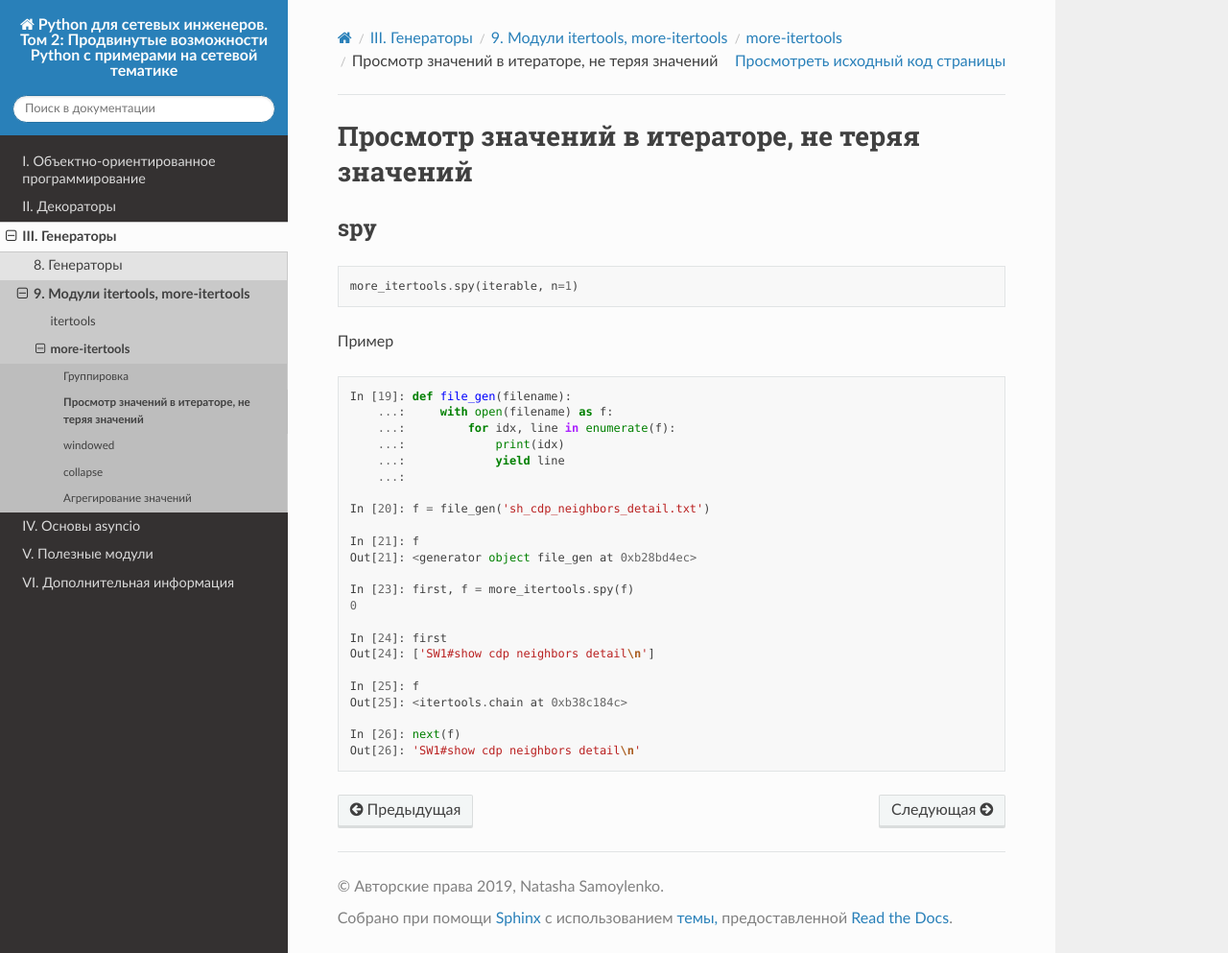
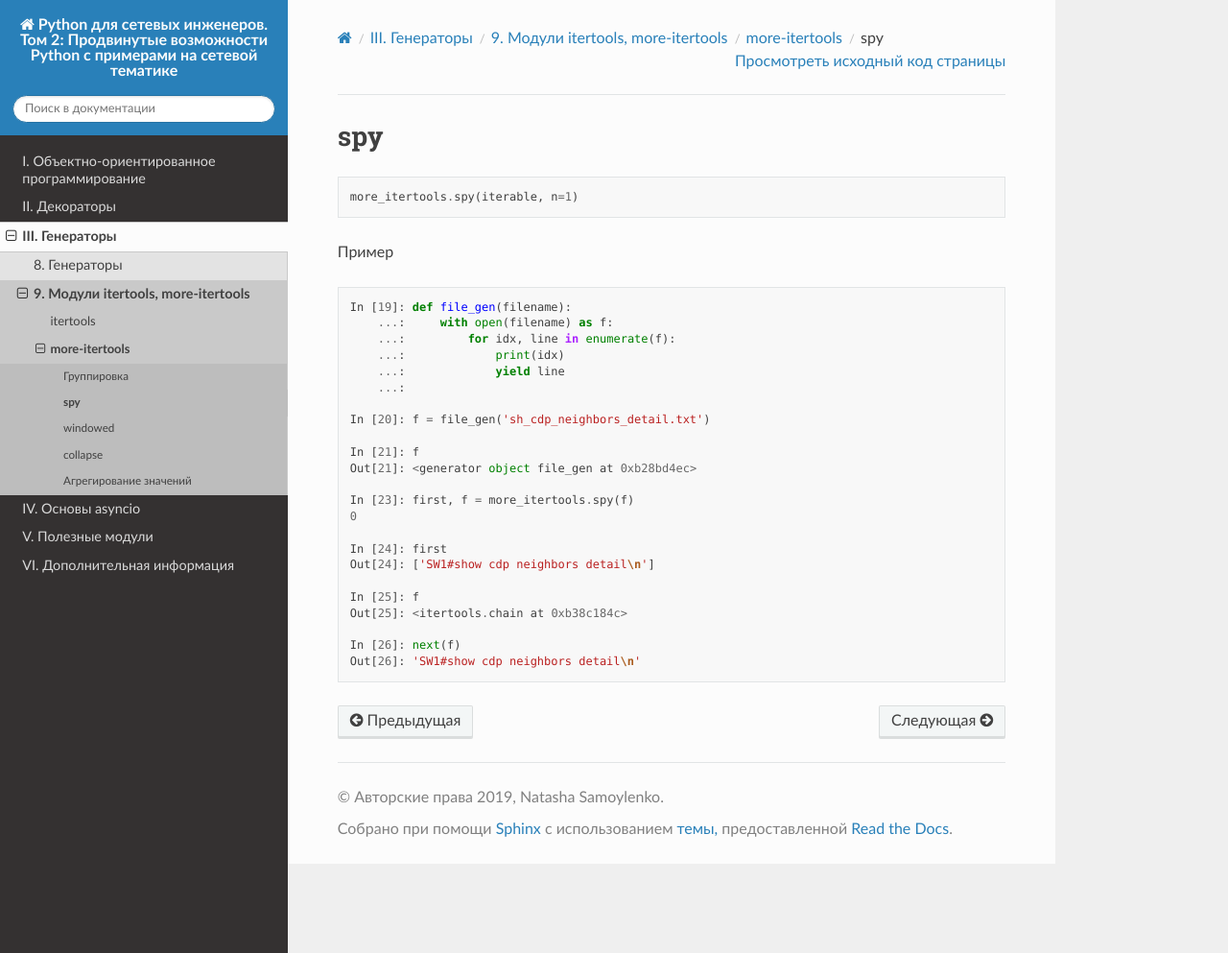
Before and after one commit to natenka/advpyneng-book, a Sphinx documentation site: the page built from docs/source/book/09_itertools/mit_look.rst, in a window 1280 px wide and 993 px high. Shown: the whole window at 96% size. Built offline with Sphinx 7.4.7 and the Read the Docs theme 2.0.0, drawn with Linux system fonts in a browser that asks for light colours; pages that are not in the unit, such as notebooks, are missing from menus.

Commit message:
09_itertools

```diff
--- a/docs/source/book/09_itertools/mit_look.rst
+++ b/docs/source/book/09_itertools/mit_look.rst
@@ -1,8 +1,5 @@
-Просмотр значений в итераторе, не теряя значений
-------------------------------------------------
-
 spy
-~~~
+---
 
 .. code:: python
 
```
